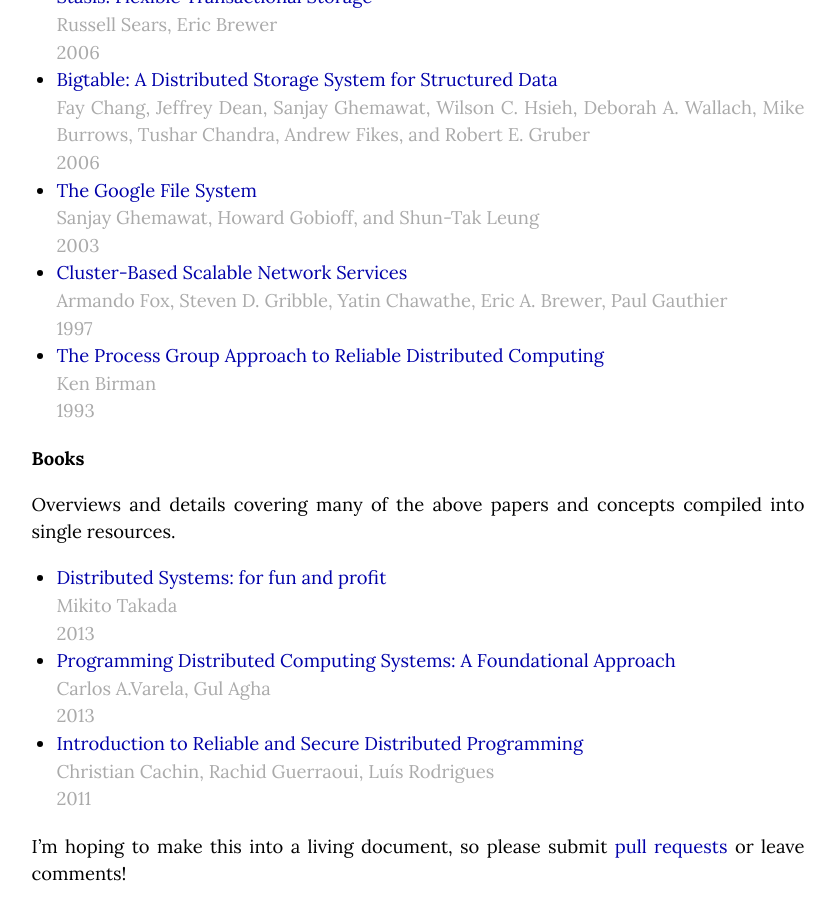
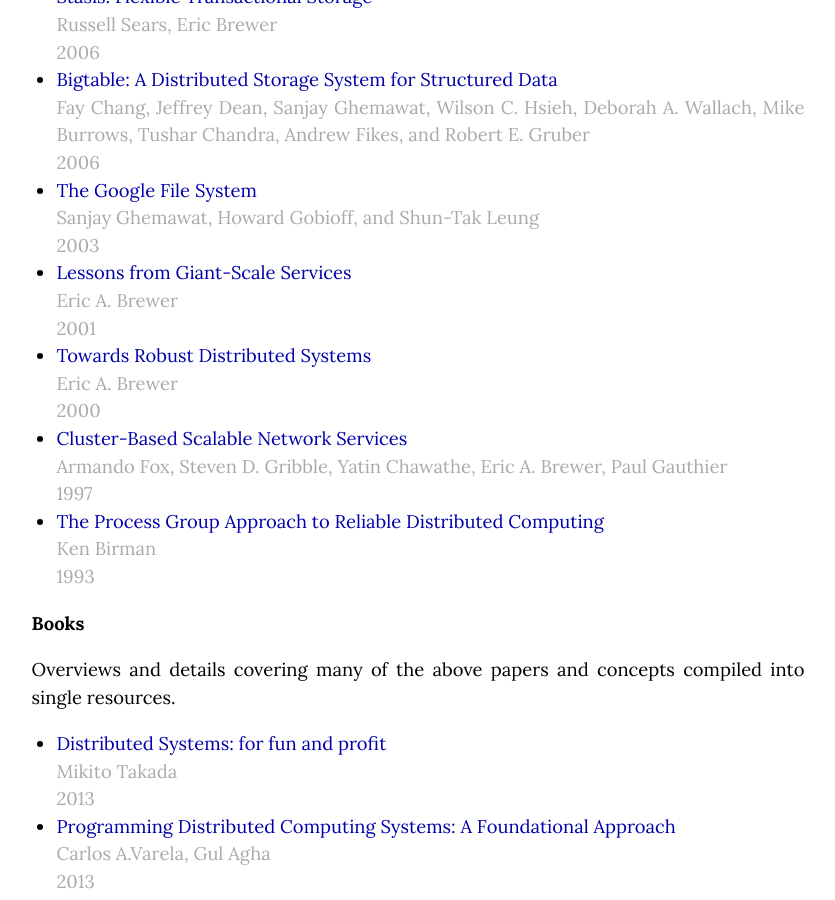
Before and after one commit to cmeiklejohn/cmeiklejohn.github.io, a Jekyll site: the page built from _posts/2013-07-12-readings-in-distributed-systems.markdown, in a window 1280 px wide and 900 px high, scrolled down 3279 px. Shown: the whole window, without its empty margins (222-1057 px from the left). Built offline with Jekyll 4.4.1, drawn with Linux system fonts in a browser that asks for light colours; comment, search, counter and statistics services are not loaded.

Commit message:
Add more.

```diff
--- a/_posts/2013-07-12-readings-in-distributed-systems.markdown
+++ b/_posts/2013-07-12-readings-in-distributed-systems.markdown
@@ -137,6 +137,12 @@
 * [The Google File System][gfs]
   <span class="author">Sanjay Ghemawat, Howard Gobioff, and Shun-Tak Leung</span>
   <span class="date">2003</span>
+* [Lessons from Giant-Scale Services][gss]
+  <span class="author">Eric A. Brewer</span>
+  <span class="date">2001</span>
+* [Towards Robust Distributed Systems][trds]
+  <span class="author">Eric A. Brewer</span>
+  <span class="date">2000</span>
 * [Cluster-Based Scalable Network Services][sns]
   <span class="author">Armando Fox, Steven D. Gribble, Yatin Chawathe, Eric A. Brewer, Paul Gauthier</span>
   <span class="date">1997</span>
```
Also changed, not shown: other parts of _posts/2013-07-12-readings-in-distributed-systems.markdown (+2 -0 lines).
